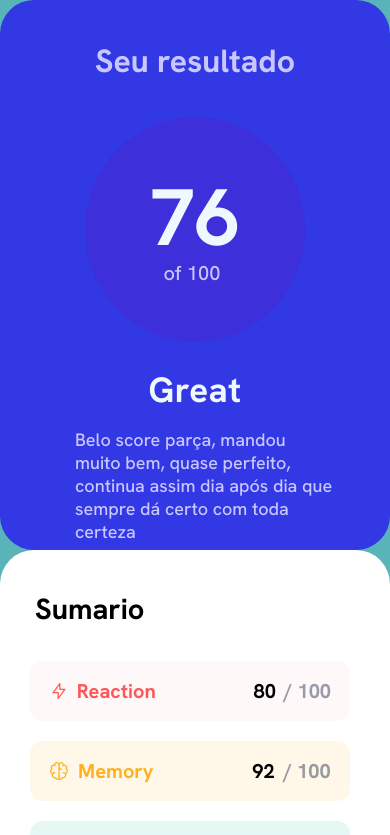
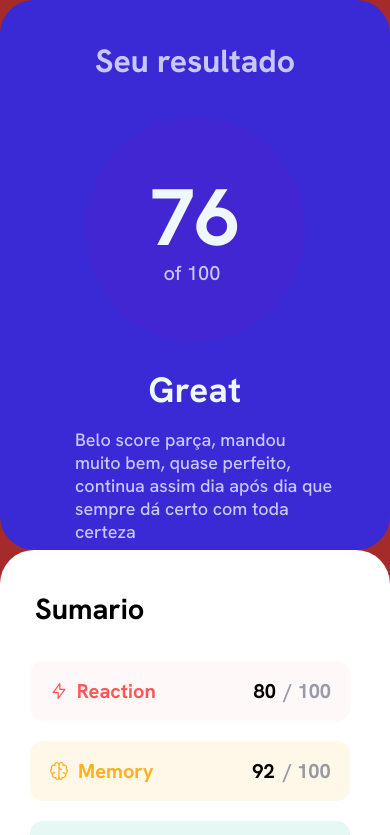
Before and after one commit to YannDarkz/Sumario-beta, a plain HTML site: page index.html in a window 390 px wide. Shown: the top 835 px of the page. Drawn offline with Linux system fonts and the light colour scheme.

Commit message:
commit inicial

```diff
--- a/src/css/estilos.css
+++ b/src/css/estilos.css
@@ -5,7 +5,8 @@ main {
     justify-content: center;
     min-height: 100vh;
     align-items: center;
-    background: var(--Pale-blue-op);
+    /* background: var(--Pale-blue-op); */
+    background-color: brown;
 
 
 }
--- a/src/css/reset.css
+++ b/src/css/reset.css
@@ -7,6 +7,6 @@
 html {
     font-family: 'Hanken Grotesk', sans-serif;
 
-    background-color: rgb(24, 153, 153);
+    background-color: rgb(31, 228, 228);
 
 }
--- a/src/css/responsive.css
+++ b/src/css/responsive.css
@@ -1,9 +1,6 @@
 @media (max-width: 768px) {
 
-    main {
-        display: block;
-        min-width: 0vw;
-    }
+
 
 
     .container-m{
```
